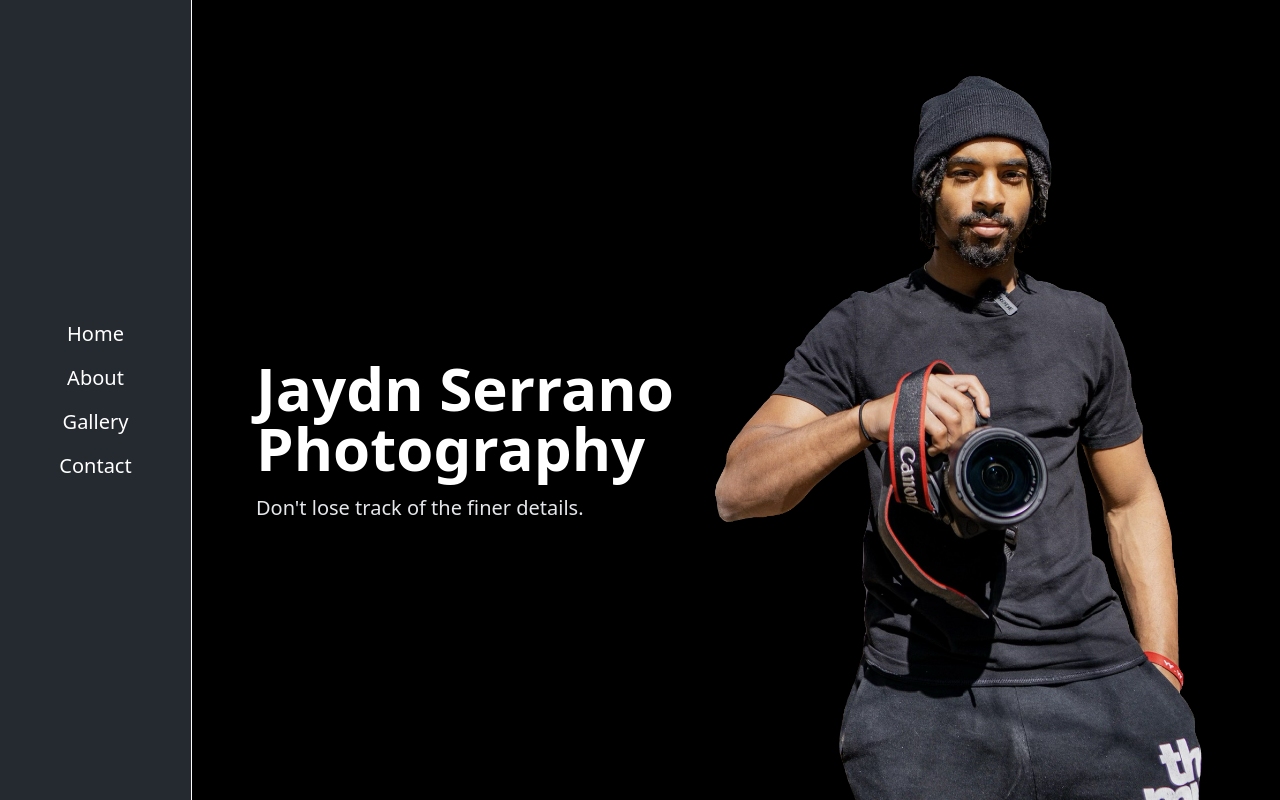
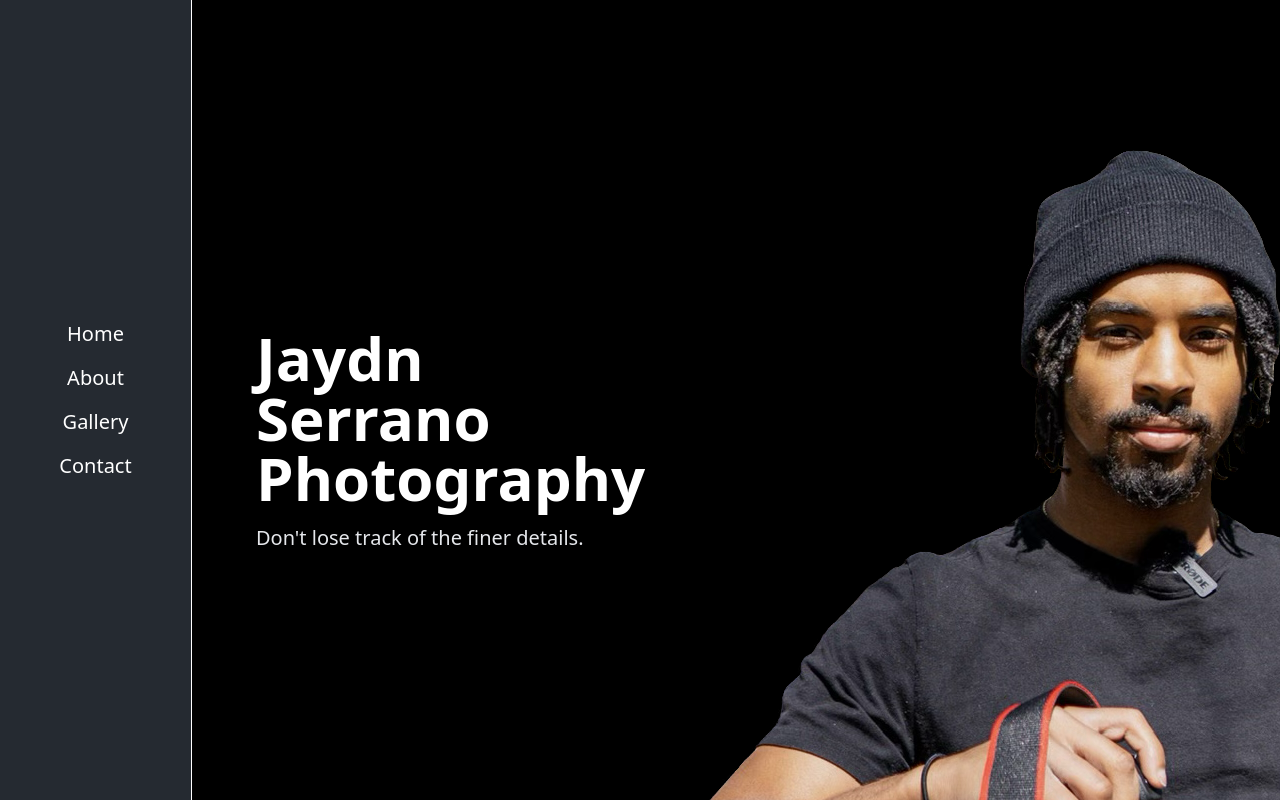
Before and after one commit to connoraleks/JaydnSerrano-Frontend, a React (Create React App) app in the folder frontend/: page / in a window 1280 px wide. Built offline with nearby package versions, Linux system fonts and the light colour scheme.

Commit message:
bug: help

```diff
--- a/frontend/src/components/Home.jsx
+++ b/frontend/src/components/Home.jsx
@@ -1,11 +1,11 @@
 const Home = ({home}) => {
     return (
-        <div ref={home} className="h-screen flex flex-col xl:flex-row justify-between mt-16 md:m-16">
+        <div ref={home} className="h-screen flex flex-col xl:flex-row justify-between mt-16 md:p-16 overflow-hidden">
             <div className="w-full text-center md:text-left lg:my-auto lg:pb-16" style={{transition: "all 0.55s ease"}}>
                 <h1 className="text-4xl lg:text-5xl xl:text-6xl my-4 font-bold text-white" style={{transition: "all 0.5s ease"}} >Jaydn Serrano Photography</h1>
                 <p className="text-md lg:text-lg xl:text-xl text-gray-200" style={{transition: "all 0.5s ease"}} >Don't lose track of the finer details.</p>
             </div>
-            <img className="w-max" style={{transition: "all 0.55s ease"}} src={process.env.PUBLIC_URL + '/assets/home.png'}  alt="jaydn headshot"/>
+            <img className="w-min h-min" style={{transition: "all 0.55s ease"}} src={process.env.PUBLIC_URL + '/assets/home.png'}  alt="jaydn headshot"/>
         </div>
     );
 }
```
